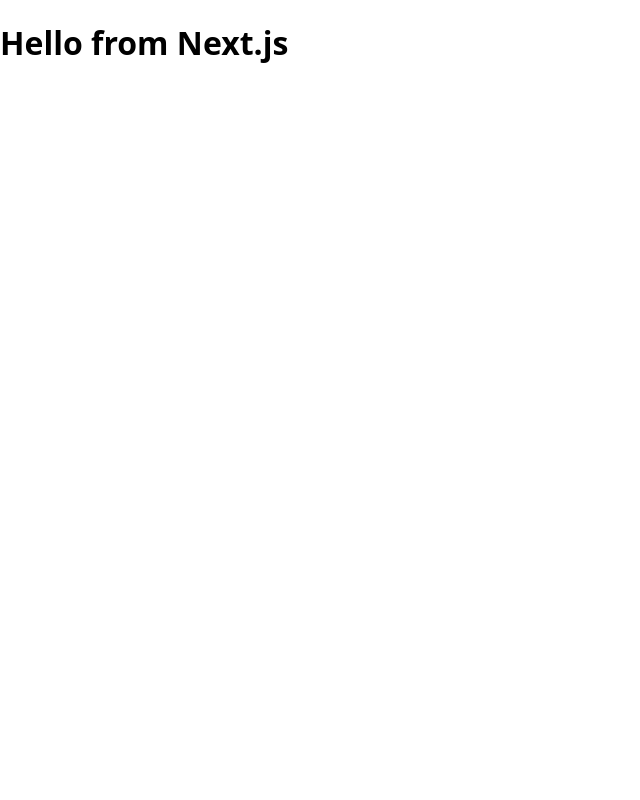
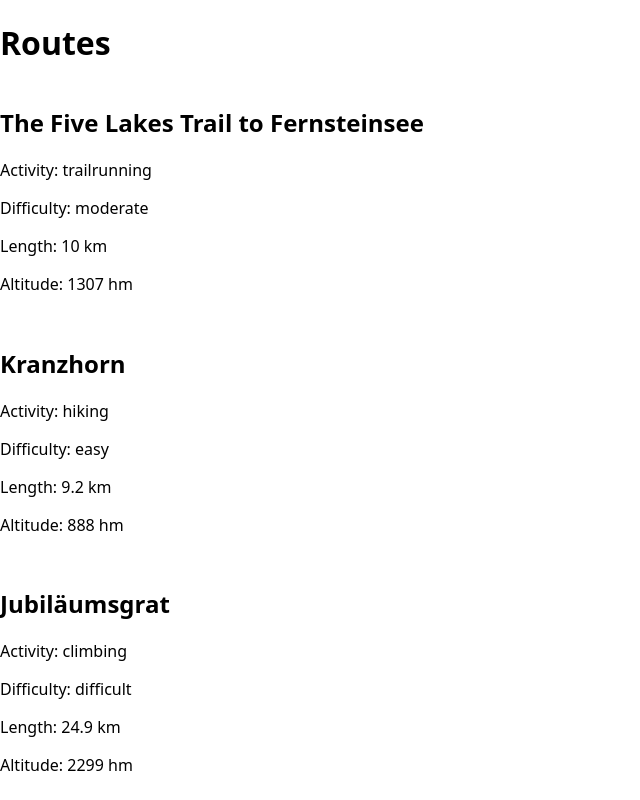
Before and after one commit to Dariastep/Lamo-hiking-app-capstone-project, a Next.js app: page / in a window 1280 px wide. Shown: the top 800 px of the page, without its empty margins (0-640 px from the left). Built offline with nearby package versions, Linux system fonts and the light colour scheme.

Commit message:
add the RouteList component which returns the mapped routes

```diff
--- /dev/null
+++ b/components/RouteList/RouteList.js
@@ -0,0 +1,30 @@
+import styled from "styled-components";
+
+const List = styled.ul`
+  list-style: none;
+  display: flex;
+  flex-direction: column;
+  align-items: center;
+  gap: 1rem;
+  padding-left: 0;
+`;
+const ListItem = styled.li`
+  position: relative;
+  width: 100%;
+`;
+
+export default function RouteList({ routesData }) {
+  return (<><h1>Routes</h1>
+    <List role="list">
+      {routesData.map((route) => {
+        return <ListItem key={route.id}>
+            <h2>{route.name}</h2>
+            <p>Activity: {route.activity}</p>
+            <p>Difficulty: {route.difficulty}</p>
+            <p>Length: {route.length}</p>
+            <p>Altitude: {route.altitude}</p>
+            </ListItem>;
+      })}
+    </List></>
+  );
+}
--- a/pages/index.js
+++ b/pages/index.js
@@ -1,7 +1,10 @@
+import RouteList from "@/components/RouteList/RouteList";
+import { routesData } from "@/routesData";
+
 export default function HomePage() {
   return (
     <div>
-      <h1>Hello from Next.js</h1>
+      <RouteList routesData={routesData} />
     </div>
   );
 }
--- /dev/null
+++ b/routesData.js
@@ -0,0 +1,30 @@
+export const routesData = [
+  {id: '0',
+    name: "The Five Lakes Trail to Fernsteinsee",
+    activity: "trailrunning",
+    difficulty: "moderate",
+    length: "10 km",
+    altitude: "1307 hm",
+  },
+  {id: '1',
+    name: "Kranzhorn",
+    activity: "hiking",
+    difficulty: "easy",
+    length: "9.2 km",
+    altitude: "888 hm",
+  },
+  {id: '2',
+    name: "Jubiläumsgrat",
+    activity: "climbing",
+    difficulty: "difficult",
+    length: "24.9 km",
+    altitude: "2299 hm",
+  },
+  {id: '3',
+    name: "Großglockner Normalweg",
+    activity: "hiking",
+    difficulty: "difficult",
+    length: "8 km",
+    altitude: "1737 hm",
+  },
+];
```
